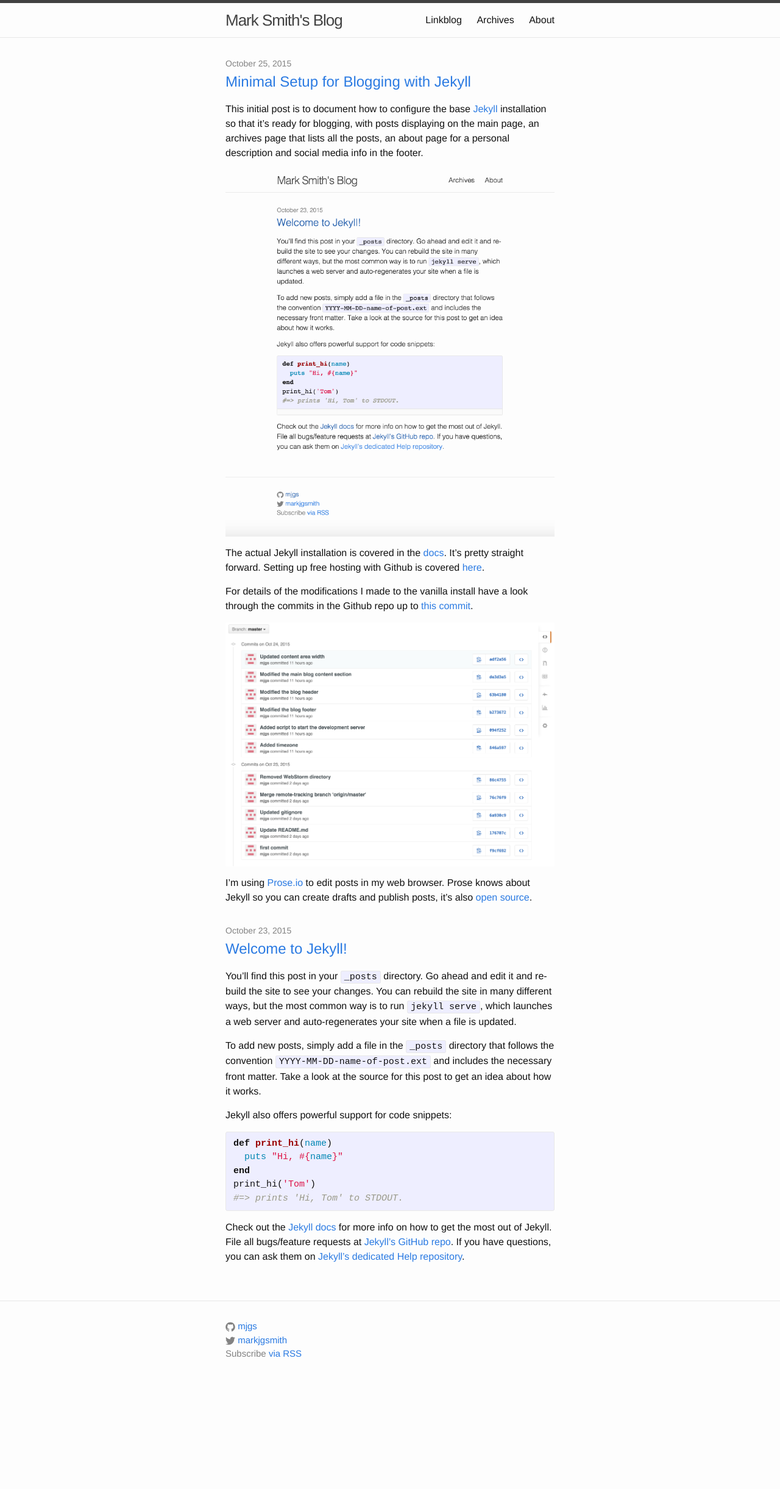
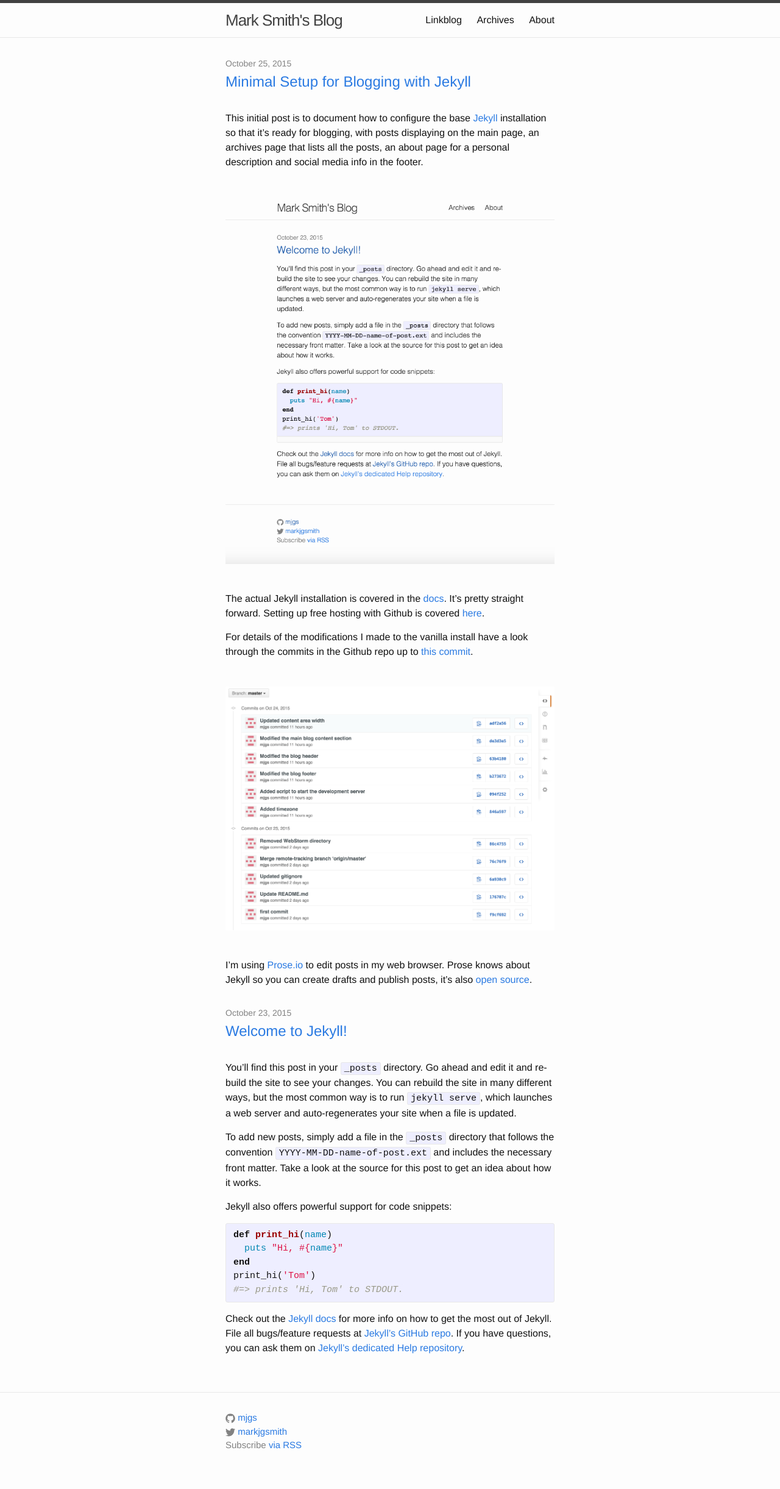
Before and after one commit to mjgs/mjgs.github.io, a Jekyll site: the page built from index.html, in a window 1280 px wide. Shown: the whole page at 61% size. Built offline with Jekyll 4.4.1, drawn with Linux system fonts in a browser that asks for light colours; before the commit the page ends 2292 px from its top, so only the background shows below that.

Commit message:
Increased spacing between images / post titles and paragraph text

```diff
--- a/_sass/_base.scss
+++ b/_sass/_base.scss
@@ -28,14 +28,16 @@
 /**
  * Set `margin-bottom` to maintain vertical rhythm
  */
-h1, h2, h3, h4, h5, h6,
+h1, h3, h4, h5, h6,
 p, blockquote, pre,
 ul, ol, dl, figure,
 %vertical-rhythm {
     margin-bottom: $spacing-unit / 2;
 }
 
-
+h2 {
+  margin-bottom: $spacing-unit;
+}
 
 /**
  * Images
@@ -43,6 +45,8 @@
 img {
     max-width: 100%;
     vertical-align: middle;
+    margin-top: 30px;
+    margin-bottom: 30px;
 }
 
 
```
